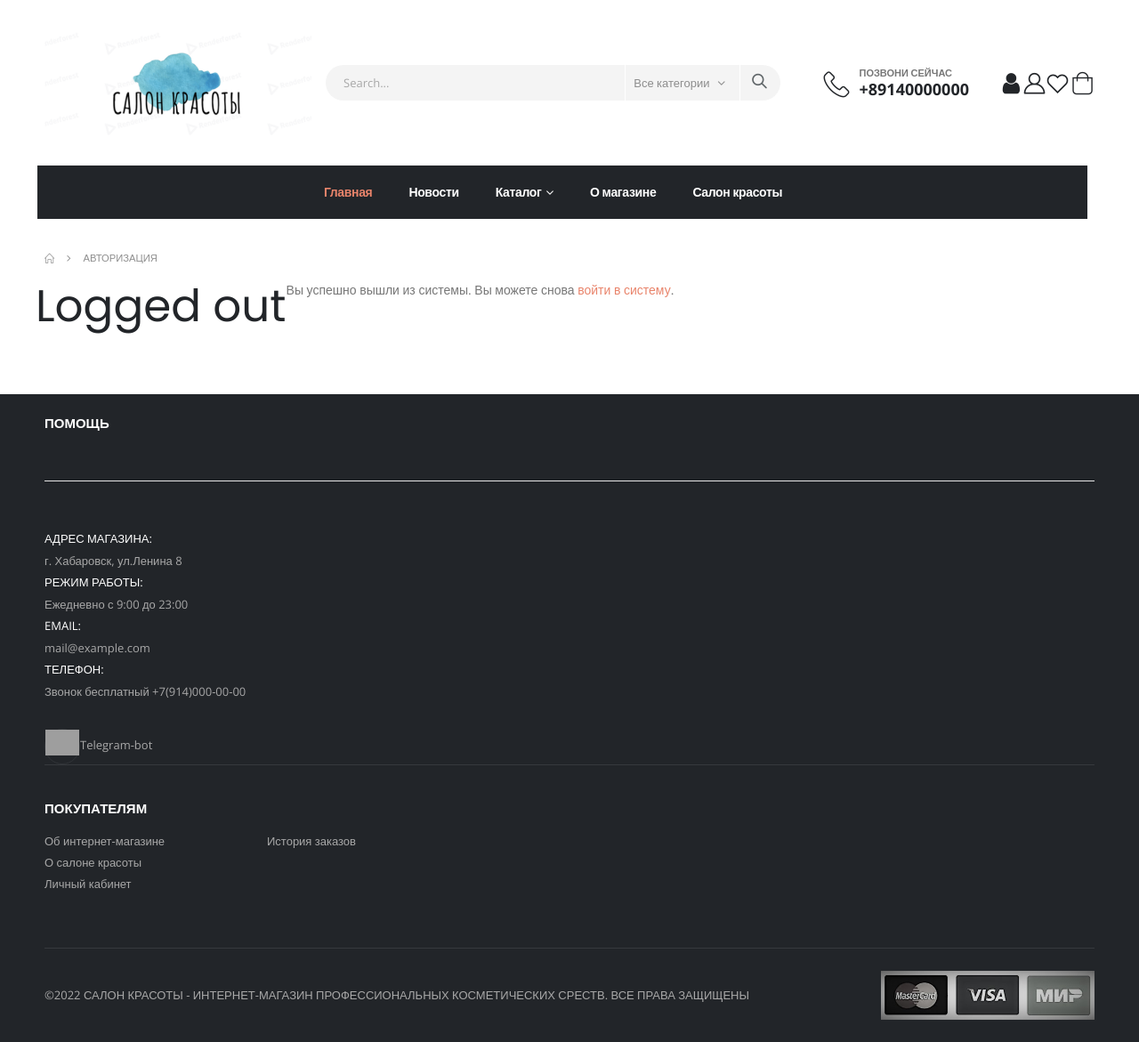
After one commit to PakKseniya/salon_shop_django, a Django app: page /user/logged_out/ in a window 1280 px wide. The commit adds this page. Shown: the whole page at 89% size. Run offline with Django 4.2, Linux system fonts and the light colour scheme; some libraries are stand-ins or nearby versions; grey boxes are pictures that could not be loaded.

Commit message:
update_user_&_orders

```diff
--- a/salon_site1/salon_shop/templates/salon_shop/base.html
+++ b/salon_site1/salon_shop/templates/salon_shop/base.html
@@ -28,6 +28,7 @@
 </head>
 <body>
 <header class="header mb-0">
+
     <div class="header-middle">
         <div class="container">
             <div class="header-left">
@@ -69,13 +70,19 @@
                     <i class="icon-phone-2"></i>
                     <h6>Позвони сейчас<a href="tel:#" class="font1 text-secondary">+89140000000</a></h6>
                 </div>
+
+                {% if user.is_authenticated %}
+                <div class="logout">
+                    <a href="{% url 'user:logged_out' %} " class="header-icon "><i class="icon-user"  ></i></a>
+                </div>
+                {%else%}
                 <div class="logo">
                     <a href="{% url 'user:login' %} " class="header-icon "><i class="icon-user"  ></i></a>
-
                 </div>
                 <div class="regist">
                     <a href="{% url 'user:register' %}" class="header-icon "><i class="icon-user-2" ></i></a>
                 </div>
+                {% endif %}
                 <div>
                     <a href="#" class="header-icon" ><i class="icon-wishlist-2"></i></a>
                 </div>
--- /dev/null
+++ b/salon_site1/user/templates/registration/logged_out.html
@@ -0,0 +1,21 @@
+{% extends 'salon_shop/base.html' %}
+{% load static %}
+{% block content %}
+<main class="main">
+			<nav aria-label="breadcrumb" class="breadcrumb-nav">
+				<div class="container">
+					<ol class="breadcrumb">
+						<li class="breadcrumb-item"><a href="index/"><i class="icon-home"></i></a></li>
+						<li class="breadcrumb-item active" aria-current="page">Авторизация</li>
+					</ol>
+				</div>
+			</nav>
+
+			<div class="container mb-5">
+				<div class="row">
+                    <h1>Logged out</h1>
+					<p>Вы успешно вышли из системы. Вы можете снова <a href="{% url 'user:login' %}">войти в систему</a>.</p>
+				</div>
+			</div>
+</main>
+{% endblock %}
--- a/salon_site1/user/templates/user/login.html
+++ b/salon_site1/user/templates/registration/login.html
@@ -23,7 +23,7 @@
 						{% if error %}
                             <div style="color:red;">{{ error }}</div>
                         {% endif %}
-                        <form method="post">
+                        <form action="" method="post">
                         {% csrf_token %}
                             <input type="text" class="form-control" name='username' placeholder="Логин">
                             <input type="password" class="form-control" name="password" placeholder="Пароль">
--- a/salon_site1/user/urls.py
+++ b/salon_site1/user/urls.py
@@ -1,6 +1,6 @@
 from django.urls import path
+from .views import ProfilePage, RegisterView, LoginView, LogoutView
 
-from .views import LoginView, ProfilePage, RegisterView
 
 
 app_name = 'user'
@@ -8,5 +8,6 @@ app_name = 'user'
 urlpatterns = [
     path('login/', LoginView.as_view(), name="login"),
     path('profile/', ProfilePage.as_view(), name="profile"),
+    path('logged_out/', LogoutView.as_view(), name='logged_out'),
     path('register/', RegisterView.as_view(), name="register"),
 ]
--- a/salon_site1/user/views.py
+++ b/salon_site1/user/views.py
@@ -1,12 +1,15 @@
 from django.views.generic import TemplateView
-from django.contrib.auth import authenticate, login
+from django.contrib.auth import authenticate, login, logout
 from django.shortcuts import redirect, render
 from django.urls import reverse
 from django.contrib.auth.models import User
+from django.shortcuts import HttpResponse
+
+from django.contrib.auth.decorators import login_required
 
 
 class LoginView(TemplateView):
-    template_name = "user/login.html"
+    template_name = "registration/login.html"
 
     def dispatch(self, request, *args, **kwargs):
         context = {}
@@ -23,12 +26,13 @@ class LoginView(TemplateView):
         return render(request, self.template_name, context)
 
 
+
 class ProfilePage(TemplateView):
-    template_name = "user/profile.html"
+    template_name = "registration/profile.html"
 
 
 class RegisterView(TemplateView):
-    template_name = "user/register.html"
+    template_name = "registration/register.html"
 
     def dispatch(self, request, *args, **kwargs):
         if request.method == 'POST':
@@ -44,3 +48,11 @@ class RegisterView(TemplateView):
                                          email=email, password=password)
                 return redirect(reverse("user:login"))
         return render(request, self.template_name)
+
+
+class LogoutView(TemplateView):
+    template_name = "registration/logged_out.html"
+
+    def dispatch(self, request, *args, **kwargs):
+        logout(request)
+        return render(request, self.template_name)
```
Also changed, not shown: salon_site1/config_shop/settings.py (+8 -1 lines), salon_site1/orders/views.py (+4 -3 lines), salon_site1/user/templates/registration/profile.html (renamed from salon_site1/user/templates/user/profile.html), salon_site1/user/templates/registration/register.html (renamed from salon_site1/user/templates/user/register.html).
